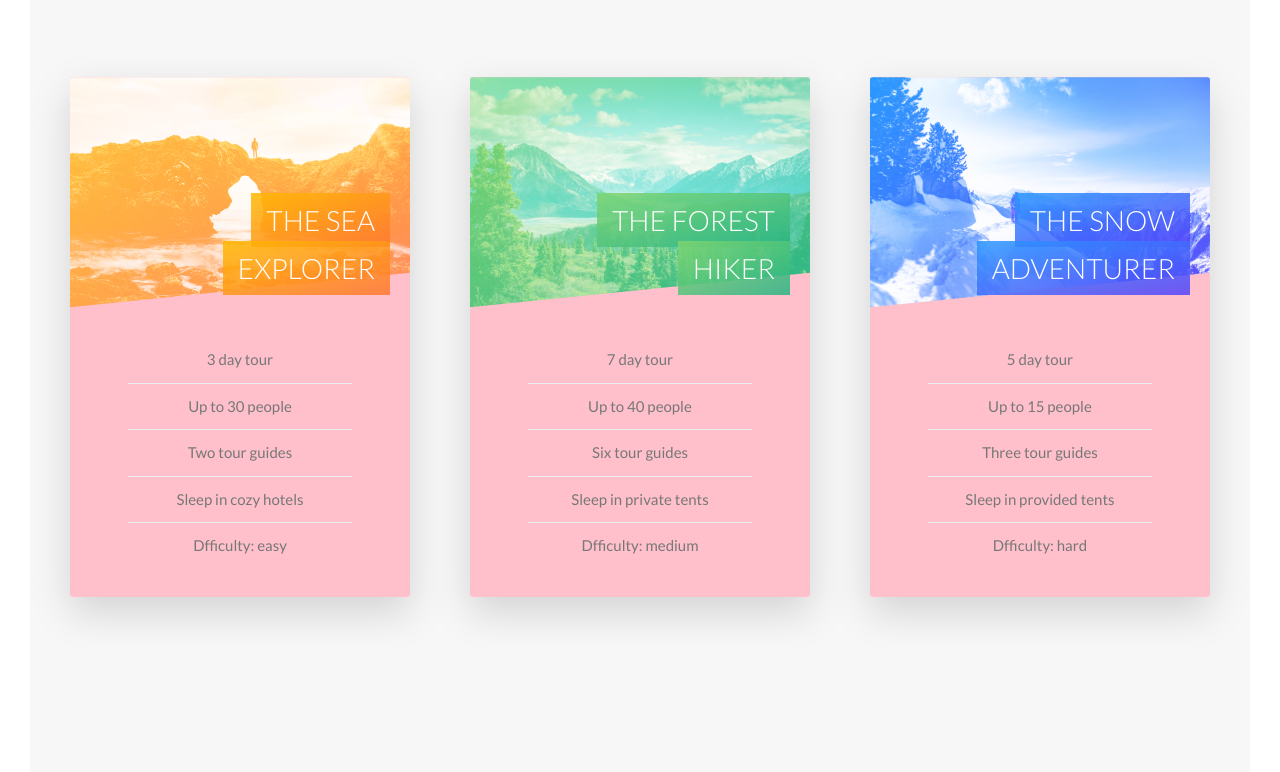
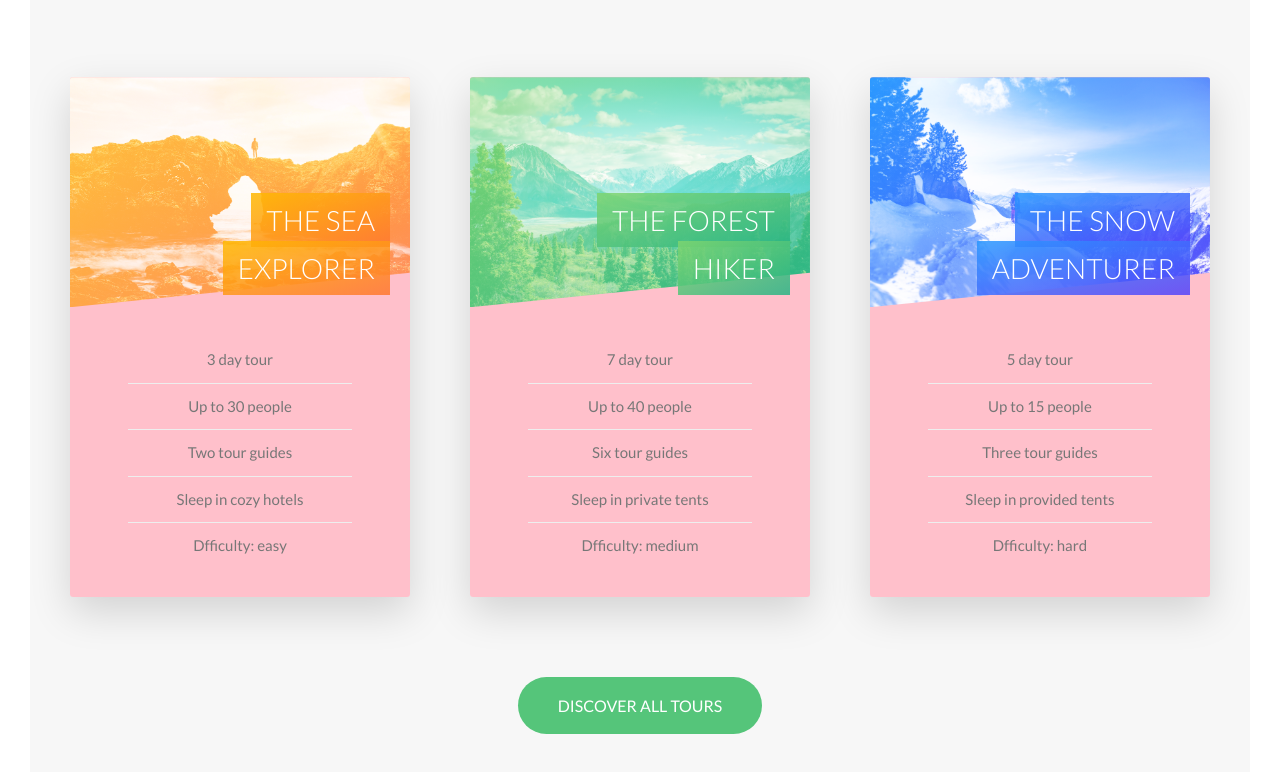
Before and after one commit to DonDT/Advanced-css-UI-front-end, a website: page index.html in a window 1280 px wide. Shown: the part 2479-3251 px from the top of the page. Drawn offline with Linux system fonts and the light colour scheme.

Commit message:
finished card section

```diff
--- a/index.html
+++ b/index.html
@@ -132,7 +132,7 @@
           </div>
         </div>
       </section>
-      <div class="section-tours">
+      <section class="section-tours">
         <div class="u-center-text u-margin-bottom-big">
           <h2 class="heading-secondary">
             Most Popular tours
@@ -236,7 +236,10 @@
             </div>
           </div>
         </div>
-      </div>
+        <div class="u-center-text .u-margin-top-big">
+          <a href="#" class="btn btn--green">Discover all tours</a>
+        </div>
+      </section>
     </main>
 
     <!-- <section class="grid-test">
--- a/sass/base/_utilities.scss
+++ b/sass/base/_utilities.scss
@@ -10,3 +10,9 @@
 .u-margin-bottom-small {
   margin-bottom: 1.5rem;
 }
+.u-margin-top-big {
+  margin-top: 8rem;
+}
+.u-margin-top-huge {
+  margin-top: 10rem;
+}
--- a/sass/components/_button.scss
+++ b/sass/components/_button.scss
@@ -17,6 +17,16 @@
       background-color: white;
     }
   }
+
+  &--green {
+    background-color: $color-primary;
+    color: $color-white;
+
+    &::after {
+      background-color: $color-primary;
+    }
+  }
+
   &:hover {
     transform: translateY(-3px);
     box-shadow: 0 10px 20px rgba($color-black, 0.2);
--- a/sass/pages/_home.scss
+++ b/sass/pages/_home.scss
@@ -27,6 +27,6 @@
 
 .section-tours {
   background-color: $color-grey-light-1;
-  padding: 25rem 0 50rem 0;
+  padding: 25rem 0 15rem 0;
   margin-top: -10rem;
 }
```
Also changed, not shown: css/style.css.
